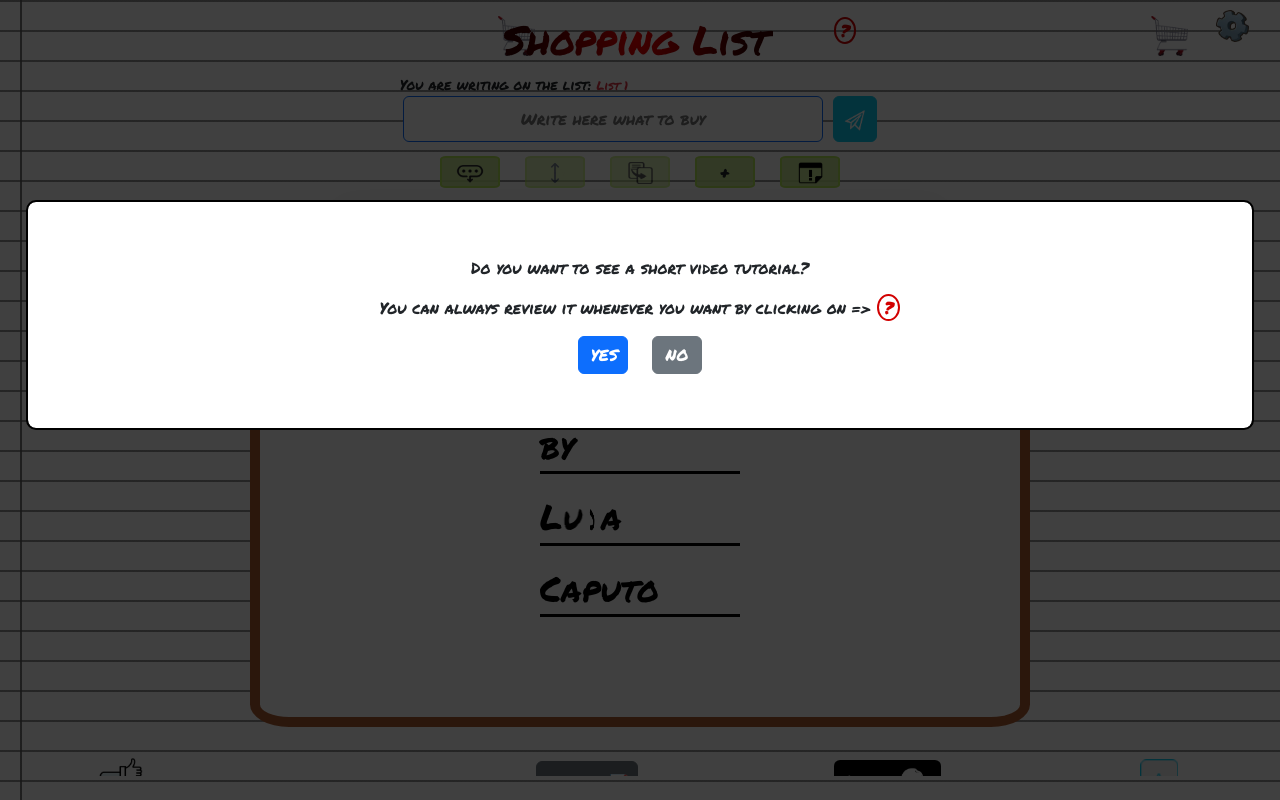
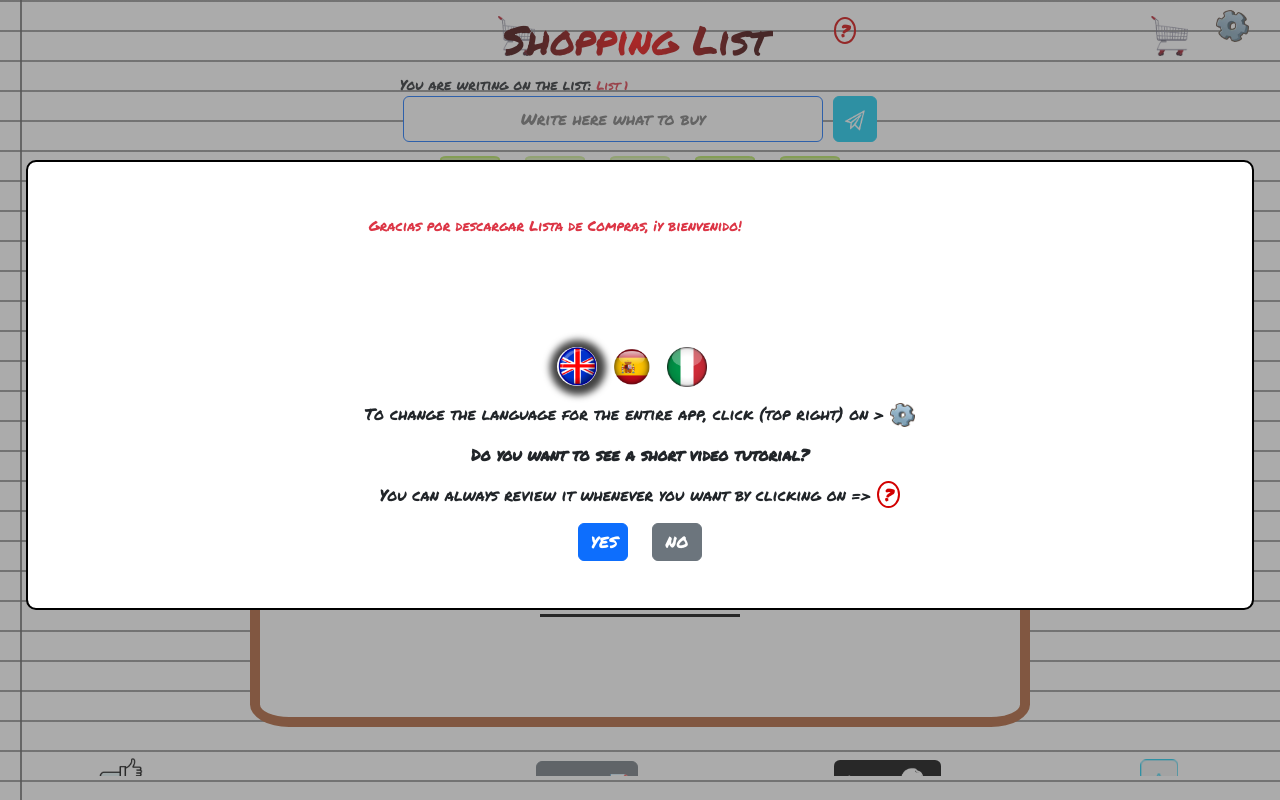
Before and after one commit to lucapu88/shopping_list, a Vue app: page / in a window 1280 px wide. Built offline with nearby package versions, Linux system fonts and the light colour scheme; a web font is replaced by a local one.

Commit message:
Improved general-tutorial-modal

```diff
--- a/src/components/helper/tutorials/General-tutoriar-modal.vue
+++ b/src/components/helper/tutorials/General-tutoriar-modal.vue
@@ -13,7 +13,24 @@ export default {
 			languages: useLanguageStore(),
 			settings: useSettingsStore(),
 			showVideo: false,
+			generalTutorial: {
+				title: "Do you want to see a short video tutorial?",
+				subtitle: "You can always review it \n whenever you want by clicking on =>",
+				istruction: "To change the language for the entire app, click (top right) on >",
+			},
+			selectedEng: false,
+			selectedSpa: false,
+			selectedIta: false,
 		};
+	},
+	created() {
+		if (this.languages.langIta) {
+			this.italian();
+		} else if (this.languages.langSpanish) {
+			this.spanish();
+		} else {
+			this.english();
+		}
 	},
 	methods: {
 		playTutorial() {
@@ -28,6 +45,33 @@ export default {
 		closeTutorial() {
 			this.settings.isTutorialVisible = false;
 			window.localStorage.setItem("tutorialWatched", true);
+		},
+		english() {
+			this.selectedEng = true;
+			this.selectedSpa = false;
+			this.selectedIta = false;
+
+			this.generalTutorial.title = "Do you want to see a short video tutorial?";
+			this.generalTutorial.subtitle = "You can always review it \n whenever you want by clicking on =>";
+			this.generalTutorial.istruction = "To change the language for the entire app, click (top right) on >";
+		},
+		italian() {
+			this.selectedEng = false;
+			this.selectedSpa = false;
+			this.selectedIta = true;
+
+			this.generalTutorial.title = "vuoi vedere un breve video tutorial?";
+			this.generalTutorial.subtitle = "puoi sempre rivederlo \n quando vuoi cliccando su =>";
+			this.generalTutorial.istruction = "Per cambiare lingua a tutta l'app clicca (in alto a destra) su >";
+		},
+		spanish() {
+			this.selectedEng = false;
+			this.selectedSpa = true;
+			this.selectedIta = false;
+
+			this.generalTutorial.title = "¿Quieres ver un breve vídeo tutorial?";
+			this.generalTutorial.subtitle = "Siempre puedes revisarlo cuando quieras \n haciendo clic en =>";
+			this.generalTutorial.istruction = "Para cambiar el idioma de toda la aplicación, haga clic (arriba a la derecha) en >";
 		},
 	},
 };
@@ -60,8 +104,31 @@ export default {
 			</video>
 
 			<div v-if="!showVideo" class="confirm-alert">
-				<p>{{ languages.generalTutorial.title }}</p>
-				<p>{{ languages.generalTutorial.subtitle }} <GeneralTutorialBtn :read-only="true" /></p>
+				<div class="welcome-container mb-3">
+					<p class="welcome-text text-danger m-1">
+						<small>Thank you for downloading Shopping List, and welcome!</small>
+					</p>
+					<p class="welcome-text text-danger m-1">
+						<small>Gracias por descargar Lista de Compras, ¡y bienvenido!</small>
+					</p>
+					<p class="welcome-text text-danger m-1">
+						<small>Grazie per aver scaricato Shopping List, e benvenuto!</small>
+					</p>
+				</div>
+				<div class="languages-selection">
+					<span @click="english()"><img class="flag" :class="{ 'selected-flag': selectedEng }" src="@/img/flags/inglese.webp" alt="english_flag" /></span>
+
+					<span @click="spanish()"><img class="flag" :class="{ 'selected-flag': selectedSpa }" src="@/img/flags/spagnolo.webp" alt="spanish_flag" /></span>
+
+					<span @click="italian()"><img class="flag" :class="{ 'selected-flag': selectedIta }" src="@/img/flags/italiano.webp" alt="italian_flag" /></span>
+				</div>
+				<div>
+					<p>
+						{{ generalTutorial.istruction }} <span><img class="settings" src="@/img/icons/settings.webp" alt="settings" /></span>
+					</p>
+				</div>
+				<p class="boldi-cipollino">{{ generalTutorial.title }}</p>
+				<p>{{ generalTutorial.subtitle }} <GeneralTutorialBtn :read-only="true" /></p>
 
 				<button class="btn btn-primary me-4" :class="{ 'pink-theme-btn': theme.pinkTheme }" @click="playTutorial()">
 					<span v-if="languages.langIta || languages.langSpanish">SI</span>
@@ -80,12 +147,15 @@ export default {
 	top: 0;
 	width: 100%;
 }
+.modal {
+	background-color: #5252527c;
+}
 .modal-content {
 	position: absolute;
 	padding: 10px;
 	border-radius: 10px;
 	width: 96%;
-	min-height: 230px;
+	min-height: 450px;
 	text-align: center;
 	display: flex;
 	flex-direction: column;
@@ -95,8 +165,9 @@ export default {
 	overflow-x: hidden;
 	animation: modalEnter 0.8s ease forwards;
 	left: 2%;
-	top: 25%;
+	top: 20%;
 }
+
 .video {
 	top: 5%;
 	height: 90%;
@@ -117,4 +188,67 @@ export default {
 .btn {
 	width: 50px;
 }
+
+.settings {
+	width: 25px;
+}
+
+.languages-selection {
+	margin-top: 25%;
+	margin-bottom: 15px;
+}
+.flag {
+	width: 40px;
+	margin-right: 15px;
+}
+
+.bb {
+	border-bottom: 2px solid;
+}
+
+.welcome-container {
+	position: relative;
+}
+
+.welcome-text {
+	opacity: 0;
+	position: absolute;
+	top: 0;
+	animation: show 9s infinite;
+}
+
+.welcome-text:nth-child(1) {
+	animation-delay: 0s;
+}
+.welcome-text:nth-child(2) {
+	animation-delay: 3s;
+}
+.welcome-text:nth-child(3) {
+	animation-delay: 6s;
+}
+
+@keyframes show {
+	0% {
+		opacity: 0;
+	}
+	5% {
+		opacity: 1;
+	}
+	33% {
+		opacity: 1;
+	}
+	38% {
+		opacity: 0;
+	}
+	100% {
+		opacity: 0;
+	}
+}
+
+.selected-flag {
+	border-radius: 50%;
+	box-shadow: 1px 1px 7px 8px rgba(0, 0, 0, 0.75);
+	-webkit-box-shadow: 1px 1px 7px 8px rgba(0, 0, 0, 0.75);
+	-moz-box-shadow: 1px 1px 7px 8px rgba(0, 0, 0, 0.75);
+}
 </style>
--- a/src/store/LanguageStore.js
+++ b/src/store/LanguageStore.js
@@ -218,10 +218,7 @@ export const useLanguageStore = defineStore('Language', {
       istructionAlert: 'The item is already in this list. Please select another'
     },
     selectedListText: 'You are writing on the list: ',
-    generalTutorial: {
-      title: 'Do you want to see a short video tutorial?',
-      subtitle: 'You can always review it \n whenever you want by clicking on =>'
-    }
+    welcomeMessage: 'Thank you for downloading Shopping List, and welcome!'
   }),
   getters: {},
   actions: {
@@ -372,8 +369,7 @@ export const useLanguageStore = defineStore('Language', {
       this.moveMode.istruction2 = 'Seleziona la lista di destinazione';
       this.moveMode.istructionAlert = "L'elemento è già in questa lista. Selezionane un'altra";
       this.selectedListText = 'Stai scrivendo sulla lista: ';
-      this.generalTutorial.title = "vuoi vedere un breve video tutorial?";
-      this.generalTutorial.subtitle = "puoi sempre rivederlo \n quando vuoi cliccando su =>";
+      this.welcomeMessage = "Grazie per aver scaricato Shopping List, e benvenuto!";
     },
     setSpanishTranslations() { // SPA
       this.placeholder = 'Escriba aquí qué comprar';
@@ -458,8 +454,7 @@ export const useLanguageStore = defineStore('Language', {
       this.moveMode.istruction2 = 'Seleccione la lista de destino';
       this.moveMode.istructionAlert = "El artículo ya está en esta lista. Seleccione otro";
       this.selectedListText = 'Estás escribiendo en la lista: ';
-      this.generalTutorial.title = "¿Quieres ver un breve vídeo tutorial?";
-      this.generalTutorial.subtitle = "Siempre puedes revisarlo cuando quieras \n haciendo clic en =>";
+      this.welcomeMessage = 'Gracias por descargar Lista de Compras, ¡y bienvenido!';
     },
     //-------------------------------------------------------------------------------------  FESTIVITÀ
     festivitiesITATranslations() { // ITALIANO
```
